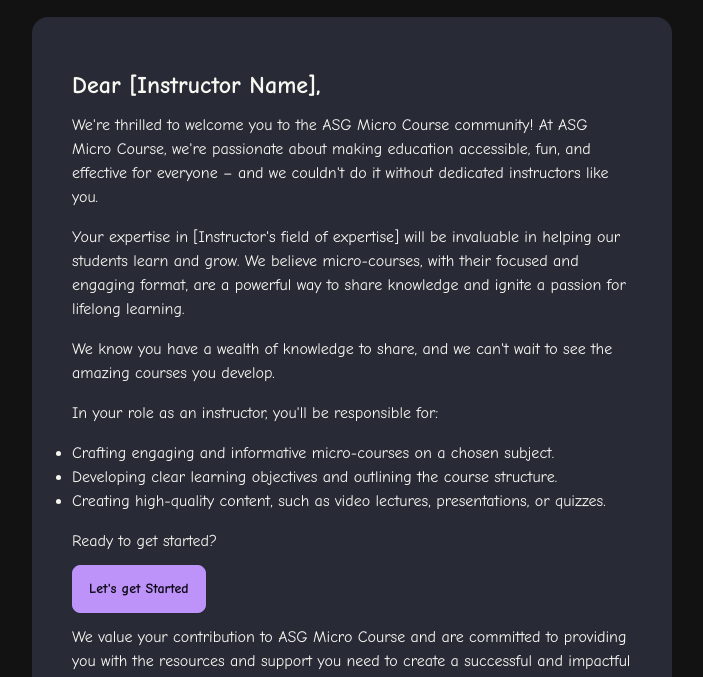
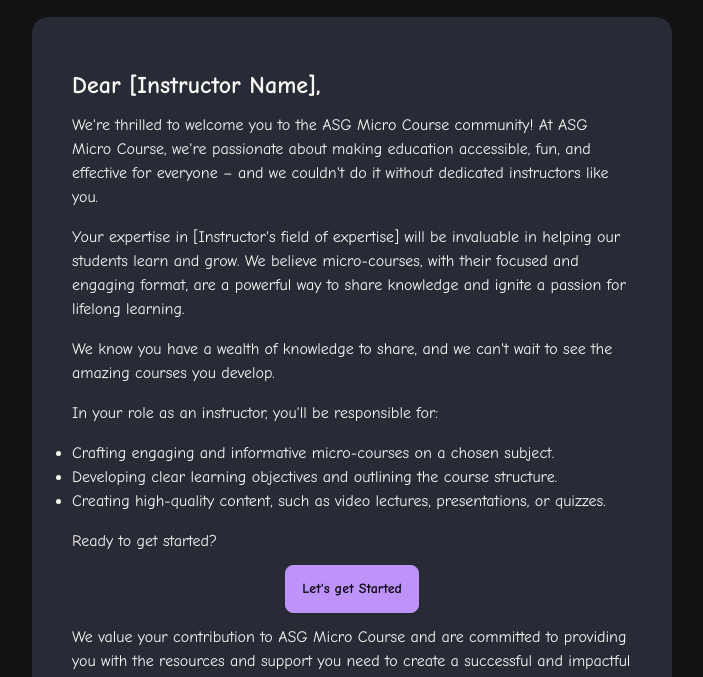
Before and after one commit to aref-360nobra/email-template, a plain HTML site: page email-templates/instructor.html in a window 1280 px wide. Shown: the part 123-800 px from the top of the page, without its empty margins (288-991 px from the left). Drawn offline with nearby package versions, Linux system fonts and the light colour scheme.

Commit message:
final update

```diff
--- a/email-templates/instructor.html
+++ b/email-templates/instructor.html
@@ -51,7 +51,9 @@
             </ul>
             <p>Ready to get started?</p>
         </section>
-        <button class="btn btn-secondary font-bold my-3"><a href="./../index.html">Let's get Started</a></button>
+        <div class="flex justify-center"><button class="btn btn-secondary font-bold my-3"><a
+                    href="./../index.html">Let's get Started</a></button>
+        </div>
         <p>We value your contribution to ASG Micro Course and are committed to providing you with the resources and
             support you
             need to create a successful and impactful course.
```
Also changed, not shown: email-templates/moderator.html (+2 -1 lines), email-templates/students.html (+5 -3 lines).
